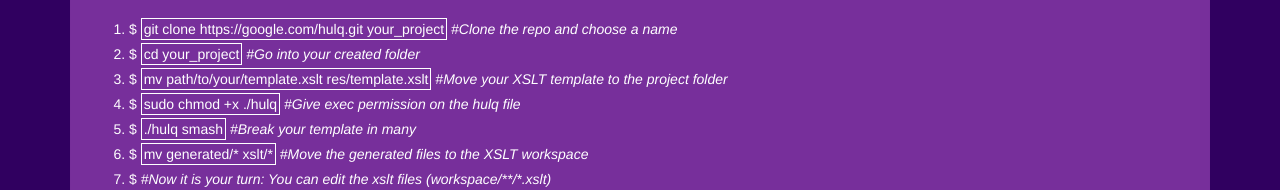
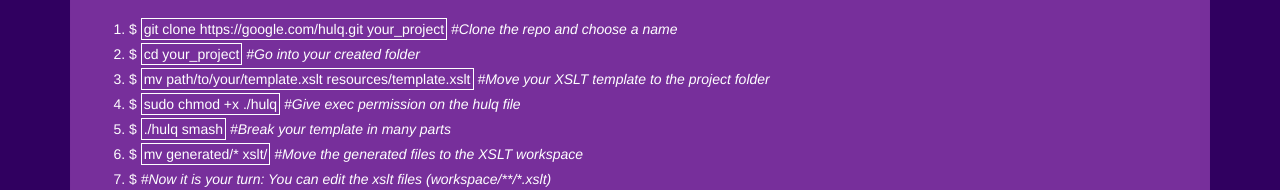
Before and after one commit to justdigital/hulq, a plain HTML site: page index.html in a window 1280 px wide. Shown: the part 443-633 px from the top of the page. Drawn offline with Linux system fonts and the light colour scheme.

Commit message:
Update index.html
Fixes to the "getting-started" section

```diff
--- a/index.html
+++ b/index.html
@@ -40,7 +40,7 @@
           <span class="get-started-comment">#Go into your created folder</span>
         </li>
         <li class="getting-started-step">
-          <span class="get-started-command">mv path/to/your/template.xslt res/template.xslt</span>
+          <span class="get-started-command">mv path/to/your/template.xslt resources/template.xslt</span>
           <span class="get-started-comment">#Move your XSLT template to the project folder</span>
         </li>
         <li class="getting-started-step">
@@ -49,10 +49,10 @@
         </li>
         <li class="getting-started-step">
           <span class="get-started-command">./hulq smash</span>
-          <span class="get-started-comment">#Break your template in many</span>
+          <span class="get-started-comment">#Break your template in many parts</span>
         </li>
         <li class="getting-started-step">
-          <span class="get-started-command">mv generated/* xslt/*</span>
+          <span class="get-started-command">mv generated/* xslt/</span>
           <span class="get-started-comment">#Move the generated files to the XSLT workspace</span>
         </li>
         <li class="getting-started-step">
```
